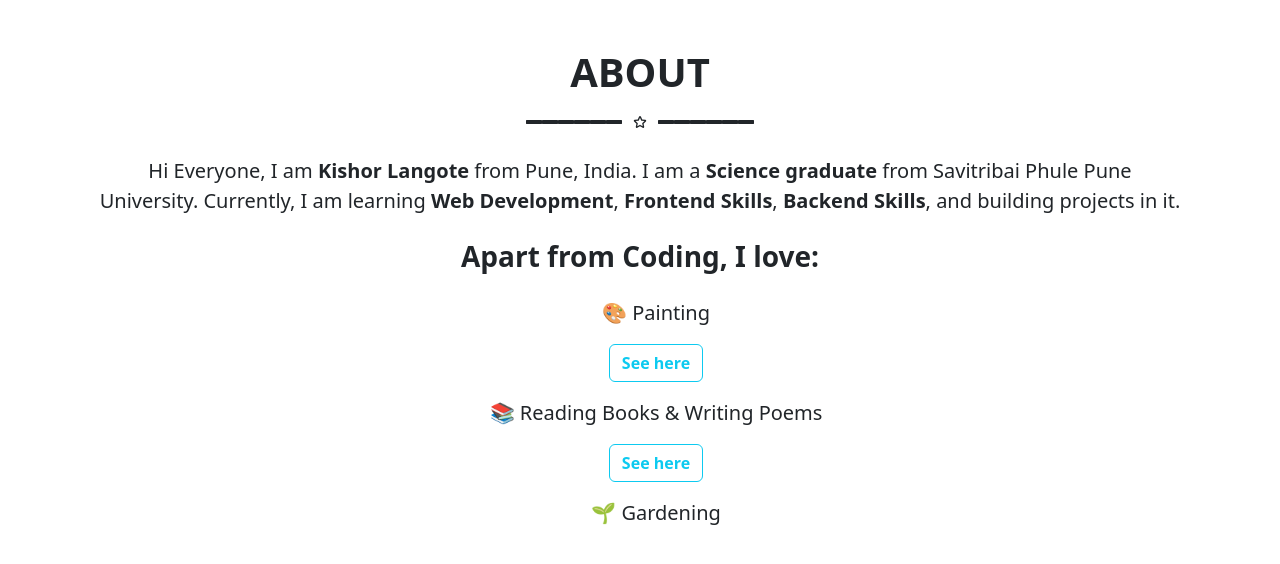
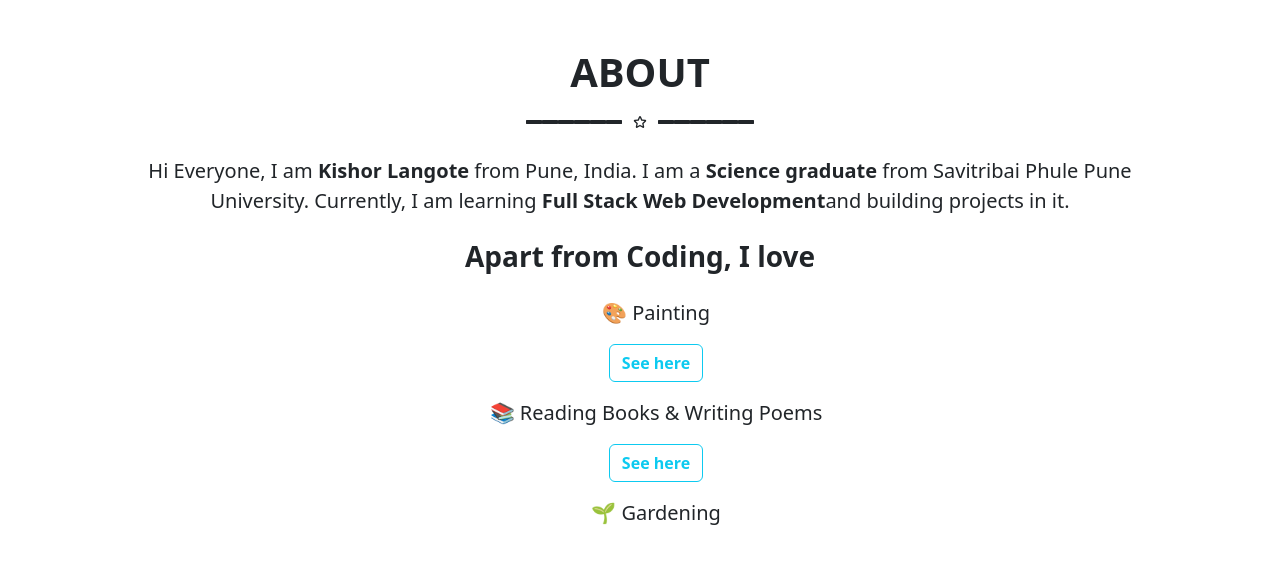
Before and after one commit to KishorLangote/portfolio, a React (Vite) app: page /about in a window 1280 px wide. Shown: the top 564 px of the page. Built offline with nearby package versions, Linux system fonts and the light colour scheme.

Commit message:
chore: update about section

```diff
--- a/src/components/About.jsx
+++ b/src/components/About.jsx
@@ -25,12 +25,10 @@ const About = () => {
         <p className="fs-5">
           Hi Everyone, I am <strong>Kishor Langote</strong> from Pune, India. I
           am a <strong>Science graduate</strong> from Savitribai Phule Pune
-          University. Currently, I am learning <strong>Web Development</strong>,{" "}
-          <strong>Frontend Skills</strong>, <strong>Backend Skills</strong>, and
-          building projects in it.
+          University. Currently, I am learning <strong>Full Stack Web Development</strong>and building projects in it.
         </p>
 
-        <h3 className="fw-bold mt-4">Apart from Coding, I love:</h3>
+        <h3 className="fw-bold mt-4">Apart from Coding, I love</h3>
 
         <ul className="fs-5 mt-4">
           <li className="d-flex align-items-center justify-content-center gap-3 mb-3">
```
